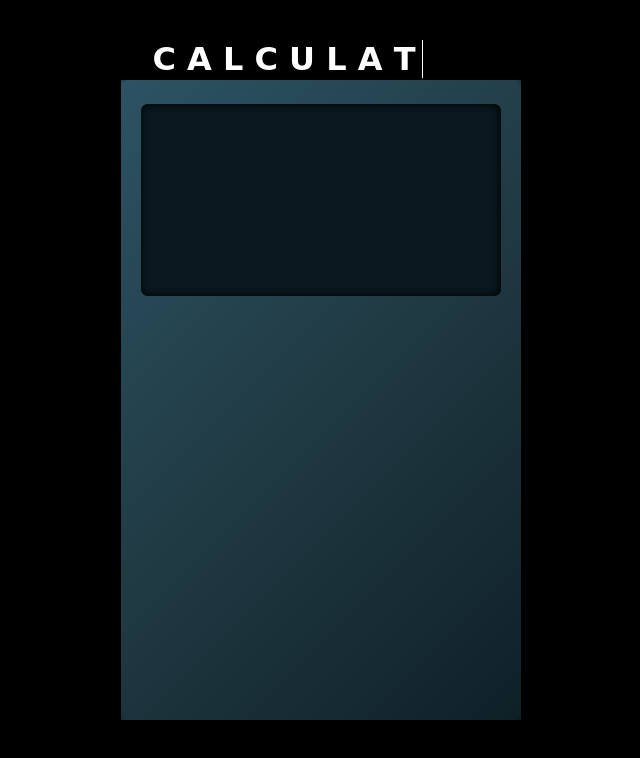
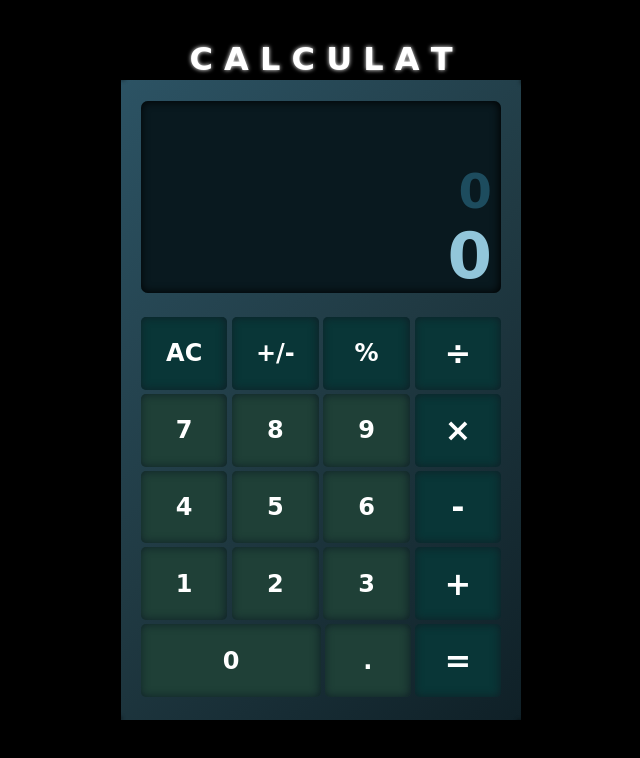
Before and after one commit to choigirang/myDay, a plain HTML site: page 02_calculator/index.html in a window 1280 px wide. Shown: the whole page, without its empty margins (319-959 px from the left). Drawn offline with Linux system fonts and the light colour scheme; a web font is replaced by a local one.

Commit message:
second modify

```diff
--- a/02_calculator/index.html
+++ b/02_calculator/index.html
@@ -6,8 +6,9 @@
     <meta name="viewport" content="width=device-width, initial-scale=1.0">
     <title>calculator</title>
     <link rel="stylesheet" href="style.css">
-    <link rel="preconnect" href="https://fonts.googleapis.com"><link rel="preconnect" href="https://fonts.gstatic.com" crossorigin><link href="https://fonts.googleapis.com/css2?family=Caveat:wght@400;500;600;700&display=swap" rel="stylesheet">
-
+    <link rel="preconnect" href="https://fonts.googleapis.com">
+    <link rel="preconnect" href="https://fonts.gstatic.com" crossorigin>
+    <link href="https://fonts.googleapis.com/css2?family=Tourney:wght@100;200;300;400;500;600;700;800;900&display=swap" rel="stylesheet">
 </head>
 <body>
     <h1>C A L C U L A T O R</h1>
@@ -17,10 +18,39 @@
         <span></span>
         <span></span>
         <div class="display">
-
+            <div class="result">0</div>
+            <div class="inputNum">0</div>
         </div>
-        <div class="button">
-
+        <div class="buttonBox">
+            <div class="row top">
+                <button>AC</button>
+                <button>+/-</button>
+                <button>%</button>
+                <button>÷</button>
+            </div>
+            <div class="row">
+                <button>7</button>
+                <button>8</button>
+                <button>9</button>
+                <button>×</button>
+            </div>
+            <div class="row">
+                <button>4</button>
+                <button>5</button>
+                <button>6</button>
+                <button>-</button>
+            </div>
+            <div class="row">
+                <button>1</button>
+                <button>2</button>
+                <button>3</button>
+                <button>+</button>
+            </div>
+            <div class="row">
+                <button class="doubleWidth">0</button>
+                <button>.</button>
+                <button>=</button>
+            </div>
         </div>
     </div>
     <script src="script.js"></script>
--- a/02_calculator/style.css
+++ b/02_calculator/style.css
@@ -4,7 +4,8 @@
     padding: 0;
     list-style: none;
     text-decoration: none;
-    font-family: 'Rubik 80s Fade', cursive;
+    font-family: 'Tourney', cursive;
+
 }
 
 body{
@@ -22,57 +23,60 @@ body{
 }
 
 h1{
-    color: black;
+    color: white;
     font-size: 2rem;
     position: fixed;
     top: 5%;
-    font-family: 'Rubik 80s Fade', cursive;
+    text-align: center;
+    width: 18rem;
+    overflow: hidden;
+    text-shadow: 0 0 10px white;
+    animation: neon 3s ease infinite;
 }
 
-h1::before{
-    content: "C A L C U L A T O R";
-    position: absolute;
-    top: 0;
-    left: 0;
-    width: 100%;
-    height: 100%;
-    color: white;
-    overflow: hidden;
-    border-right: 1px solid white;
-    animation: typing 8s steps(10) infinite;
-}
-
-@keyframes typing{
-    0%{
-        width: 0%;
-    }
-    50%{
-        width: 100%;
-    }
-    100%{
-        width: 0%;
-    }
+@keyframes neon{
+    0%{text-shadow: 0 0 0px white;}
+    50%{text-shadow: 0 0 10px white;}
+    100%{text-shadow: 0 0 0px white;}
 }
 
 .container{
     display: flex;
-    justify-content: center;
+    flex-direction: column;
+    justify-content: space-around;
+    align-items: center;
     width: 25%;
     min-width: 25rem;
     height: 70%;
     min-height: 40rem;
     position: relative;
     background: linear-gradient(-45deg, #0F2027,#203A43,#2C5364);
-    background-position: 300% 300%;
-    animation: bgChange 10s ease-in-out infinite;
+    background-position: 400% 400%;
+    animation: AnimationName 15s ease infinite;
     overflow: hidden;
 }
 
-@keyframes bgChange{
-    0% {background-position: 0 50%;}
-    50% {background-position: 100% 50%;}
-    100% {background-position: 0 50%;}
+@-webkit-keyframes AnimationName {
+    0%{background-position:0% 50%}
+    50%{background-position:100% 50%}
+    100%{background-position:0% 50%}
 }
+@-moz-keyframes AnimationName {
+    0%{background-position:0% 50%}
+    50%{background-position:100% 50%}
+    100%{background-position:0% 50%}
+}
+@-o-keyframes AnimationName {
+    0%{background-position:0% 50%}
+    50%{background-position:100% 50%}
+    100%{background-position:0% 50%}
+}
+@keyframes AnimationName {
+    0%{background-position:0% 50%}
+    50%{background-position:100% 50%}
+    100%{background-position:0% 50%}
+}
+
 
 .container > span:nth-child(1){
     position: absolute;
@@ -157,10 +161,80 @@ h1::before{
 
 /* display */
 .display{
+    display: flex;
+    flex-direction: column;
+    justify-content: end;
+    align-items: center;
     width: 90%;
     height: 30%;
-    margin-top: 1.5rem;
     background-color: #09191f;
     box-shadow: -1px 0 10px black inset;
     border-radius: 7px;
+    color: white;
+    font-weight: bolder;
+    font-size: 3rem;
+    color: #1d4c5e;
 }
+
+.display div{
+    width: 95%;
+    text-align: right;
+}
+
+.inputNum{
+    color: #92c6da;
+    font-size: 4rem;
+}
+
+/* button */
+.buttonBox{
+    width: 90%;
+    height: 60%;
+    flex-direction: column;
+    justify-content: space-between;
+    align-items: center;
+    margin-top: -5%;
+}
+
+div.row{
+    display: flex;
+    height: 20%;
+    flex-direction: row;
+    justify-content: space-between;
+    align-items: center;
+    width: 100%;
+}
+
+button{
+    color: white;
+    font-size: 1.5rem;
+    flex-basis: 24%;
+    height: 95%;
+    border-radius: 5px;
+    background-color: #1f4037;
+    border: none;
+    box-shadow: -1px 0 10px #0F2027 inset;
+    cursor: pointer;
+    font-weight: bolder;
+}
+
+button:hover{
+    background: #09191f !important;
+}
+
+button:active{
+    box-shadow: -3px -3px 20px black inset;
+}
+
+div.top button{
+    background-color: #093637;
+}
+
+div.row button:last-child{
+    background-color: #093637;
+    font-size: 2rem;
+}
+
+button.doubleWidth{
+    flex-basis: 50%;
+}
```
